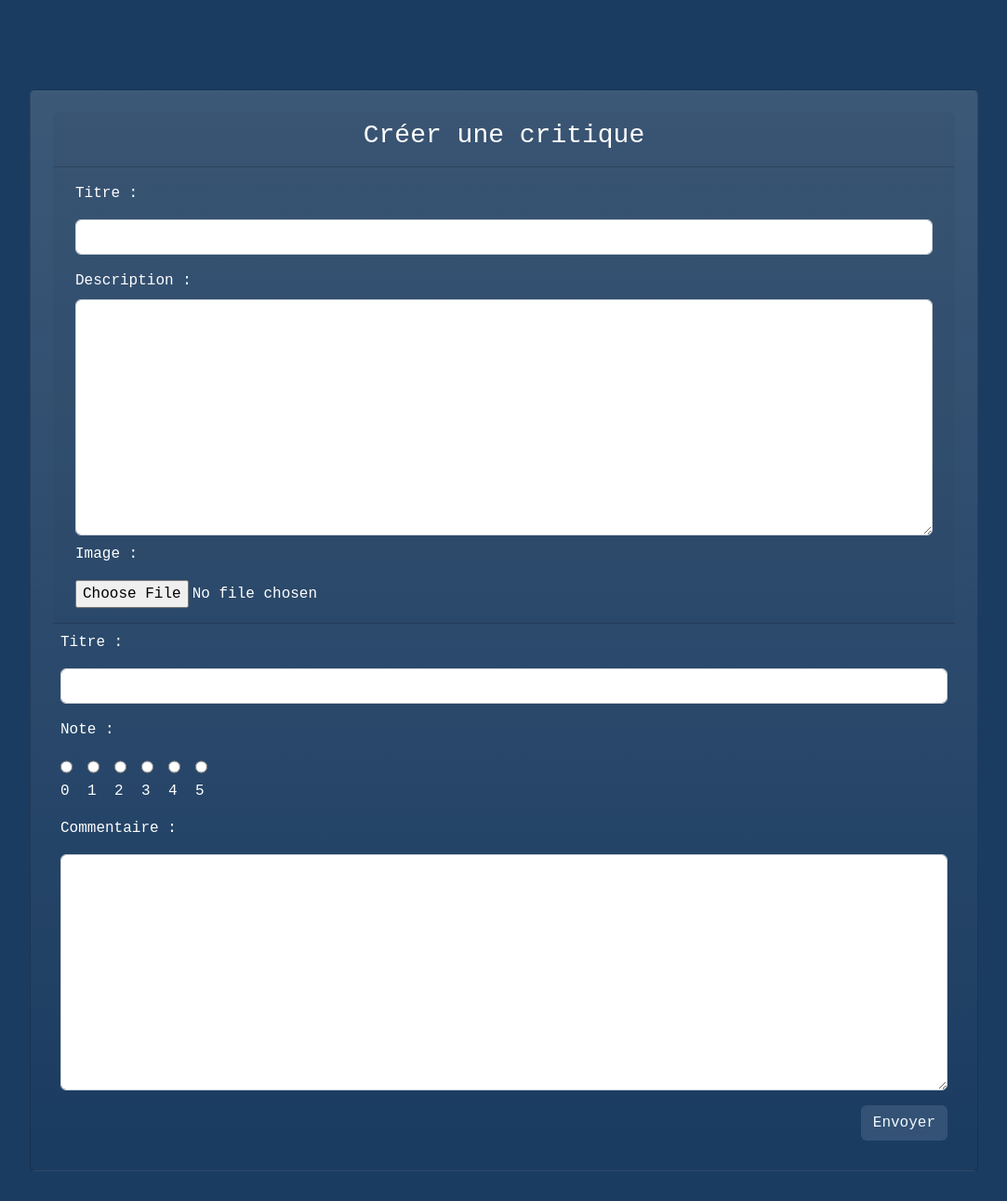
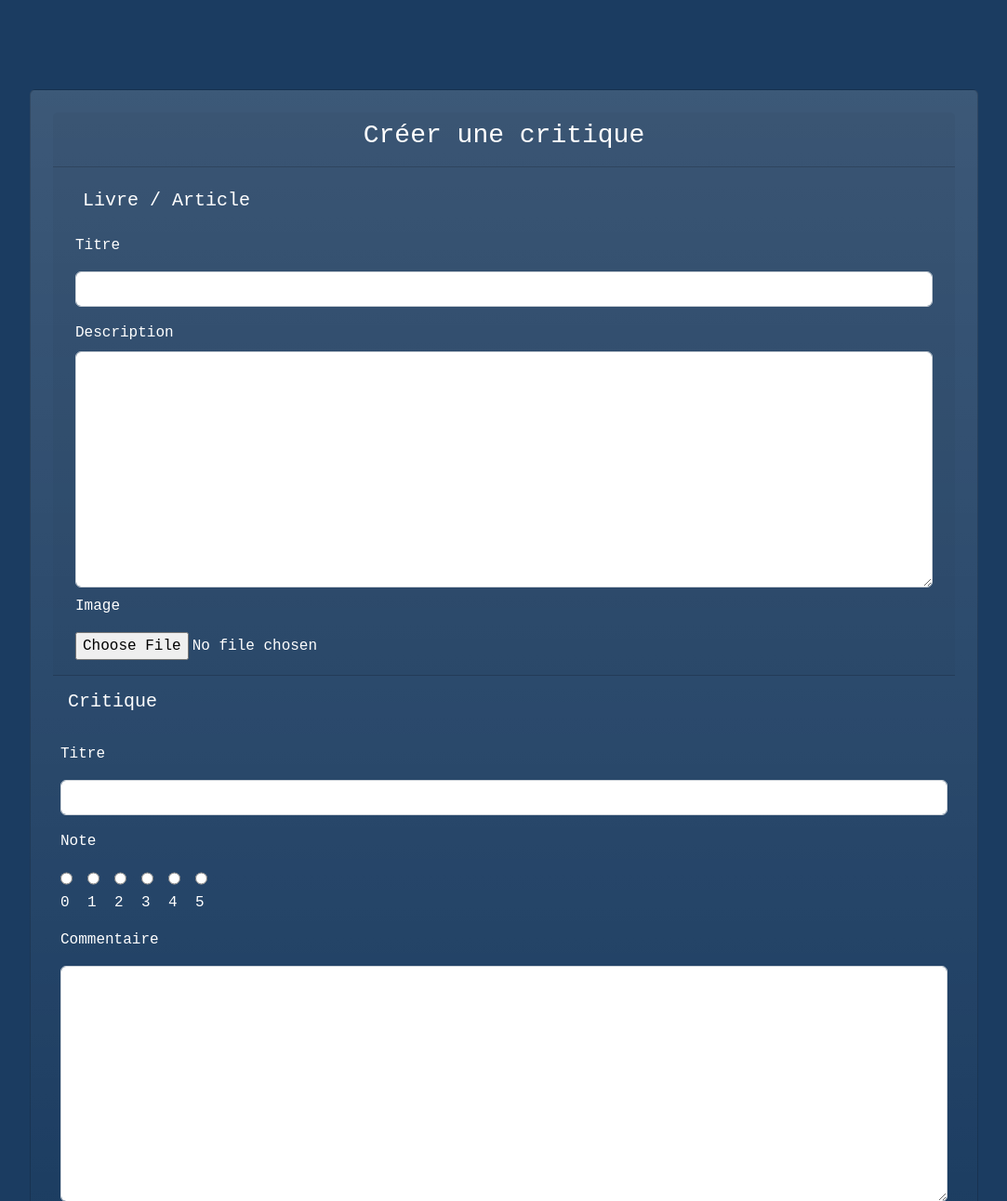
Before and after one commit to A-Nourry/P9_LITReview, a Django app: page /create_review/ in a window 1280 px wide. Shown: the part 61-1353 px from the top of the page at 93% size, without its empty margins (98-1181 px from the left). Run offline with Django 4.2, Linux system fonts and the light colour scheme; the visitor is signed in with stand-in values (Sample User, id 1); parts of the project's set-up code (start-up, migrations or seed data) failed here and were passed over.

Commit message:
minor updates

```diff
--- a/myapp/templates/myapp/create_review.html
+++ b/myapp/templates/myapp/create_review.html
@@ -16,19 +16,21 @@
 
                 <!--Ticket form-->
                 <div class="card-header">
-                    <p class="m-2">Titre : </p>
+                    <h5 class="p-3">Livre / Article</h5>
+                    <p class="m-2">Titre</p>
                     <div class="p-2">{{ ticket_form.title }}</div>
-                    <p class="m-2">Description : </p>
+                    <p class="m-2">Description</p>
                     <div class="m-2">{{ ticket_form.description }}</div>
-                    <p class="m-2">Image : </p>
+                    <p class="m-2">Image</p>
                     <div class="p-2">{{ ticket_form.image }}</div>
                 </div>
 
                 <!--Review form-->
-                <p class="m-2">Titre : </p>
+                <h5 class="p-3">Critique</h5>
+                <p class="m-2">Titre</p>
                 <span class="p-2">{{ review_form.title }}</span>
 
-                <p class="m-2">Note : </p>
+                <p class="m-2">Note</p>
                 <div class="d-flex">
                     <span class="p-2">{{ review_form.rating.0 }}</span>
                     <span class="p-2">{{ review_form.rating.1 }}</span>
@@ -38,7 +40,7 @@
                     <span class="p-2">{{ review_form.rating.5 }}</span>
                 </div>
 
-                <p class="m-2">Commentaire : </p>
+                <p class="m-2">Commentaire</p>
                 <span class="p-2">{{ review_form.comment }}</span>
 
                 <div class="col-md-12 d-flex justify-content-end p-2">
--- a/myapp/templates/myapp/create_ticket.html
+++ b/myapp/templates/myapp/create_ticket.html
@@ -8,11 +8,11 @@
         <h2 class="d-flex justify-content-center">Créer un ticket</h2>
         <div class="">
             <form method="post" enctype="multipart/form-data">
-                <p class="m-2">Titre : </p>
+                <p class="m-2">Titre</p>
             <div class="p-2">{{ ticket_form.title }}</div>
-            <p class="m-2">Description : </p>
+            <p class="m-2">Description</p>
             <div class="m-2">{{ ticket_form.description }}</div>
-            <p class="m-2">Image : </p>
+            <p class="m-2">Image</p>
             <div class="p-2">{{ ticket_form.image }}</div>
                 {% csrf_token %}
                 <div class="col-md-12 d-flex justify-content-end">
--- a/myapp/templates/myapp/my_posts.html
+++ b/myapp/templates/myapp/my_posts.html
@@ -4,7 +4,7 @@
 
 {% block content %}
 
-<h2>Vos posts</h2>
+<h2 class="d-flex justify-content-center">Vos posts</h2>
 <div class="container main_feed">
 
     {% for instance in posts %}
--- a/myapp/templates/myapp/ticket_review.html
+++ b/myapp/templates/myapp/ticket_review.html
@@ -10,9 +10,10 @@
             <span class=""><h3>Créer une critique</h3></span>
         </div>
 
-        <div class="card-body">
+        <div class="card-body  m-3">
+            <h5>Vous êtes en train de poster en réponse à : </h5>
 
-            <div class="card bg-custom bg-gradient mb-3 d-flex justify-content-center" style="max-width: 80%;">
+            <div class="card bg-custom bg-gradient">
                 <div class="card-header">
                 Ticket - {{ ticket.requester }}
                 </div>
```
